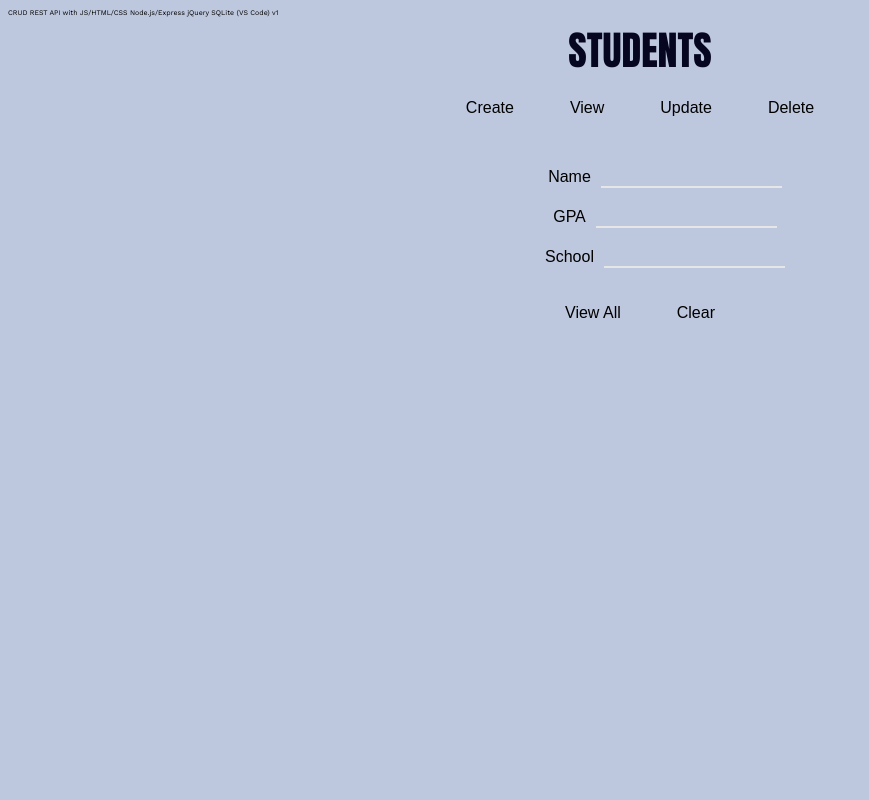
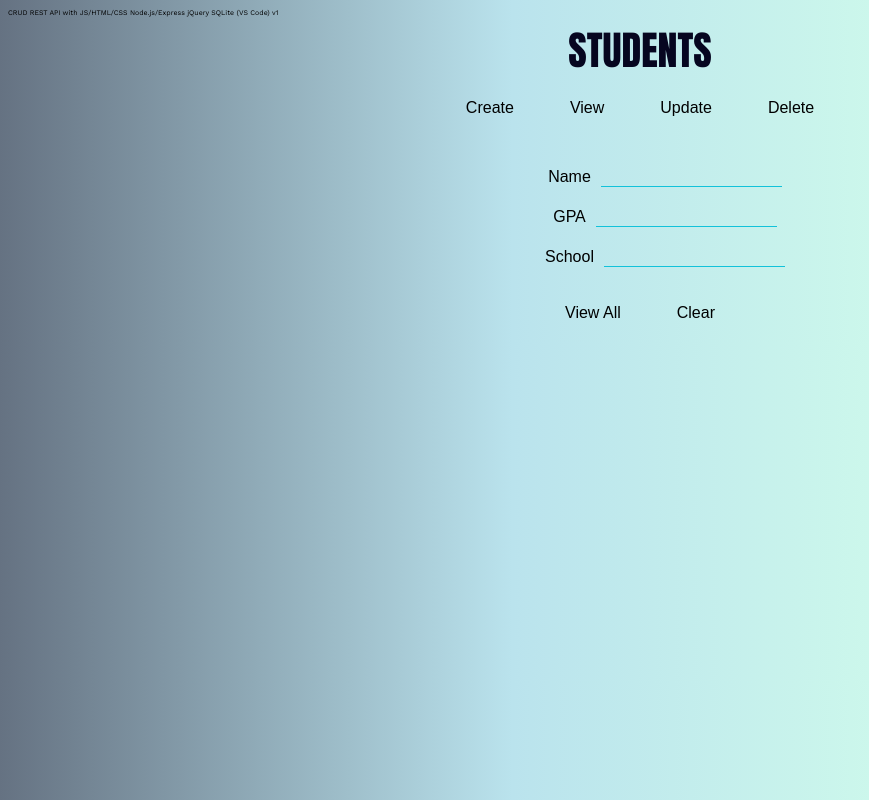
Before and after one commit to Miro-dev/Students_v1, a website: page public/index.html in a window 1280 px wide. Both pictures are taken after a click on the button "Create". Shown: the whole page, without its empty margins (0-869 px from the left). Drawn offline with nearby package versions, Linux system fonts and the light colour scheme.

Commit message:
Background change

```diff
--- a/public/style.css
+++ b/public/style.css
@@ -1,6 +1,7 @@
 body {
   font-family: sans-serif;
-  background-color: rgb(189, 199, 221);
+  background: rgb(101,114,130);
+  background: linear-gradient(90deg, rgba(101,114,130,1) 0%, rgba(186,227,237,1) 40%, rgba(211,255,235,1) 79%);
   box-sizing: border-box;
 }
 
@@ -153,7 +154,7 @@ button {
 input {
   background-color: inherit;
   border: none;
-  border-bottom: 2px solid rgb(230, 230, 230);
+  border-bottom: 1px solid rgb(18, 194, 218);
   padding: 2px 2px;
   outline: none;
   color:rgb(40, 46, 51);
```
Also changed, not shown: 1 other file.
